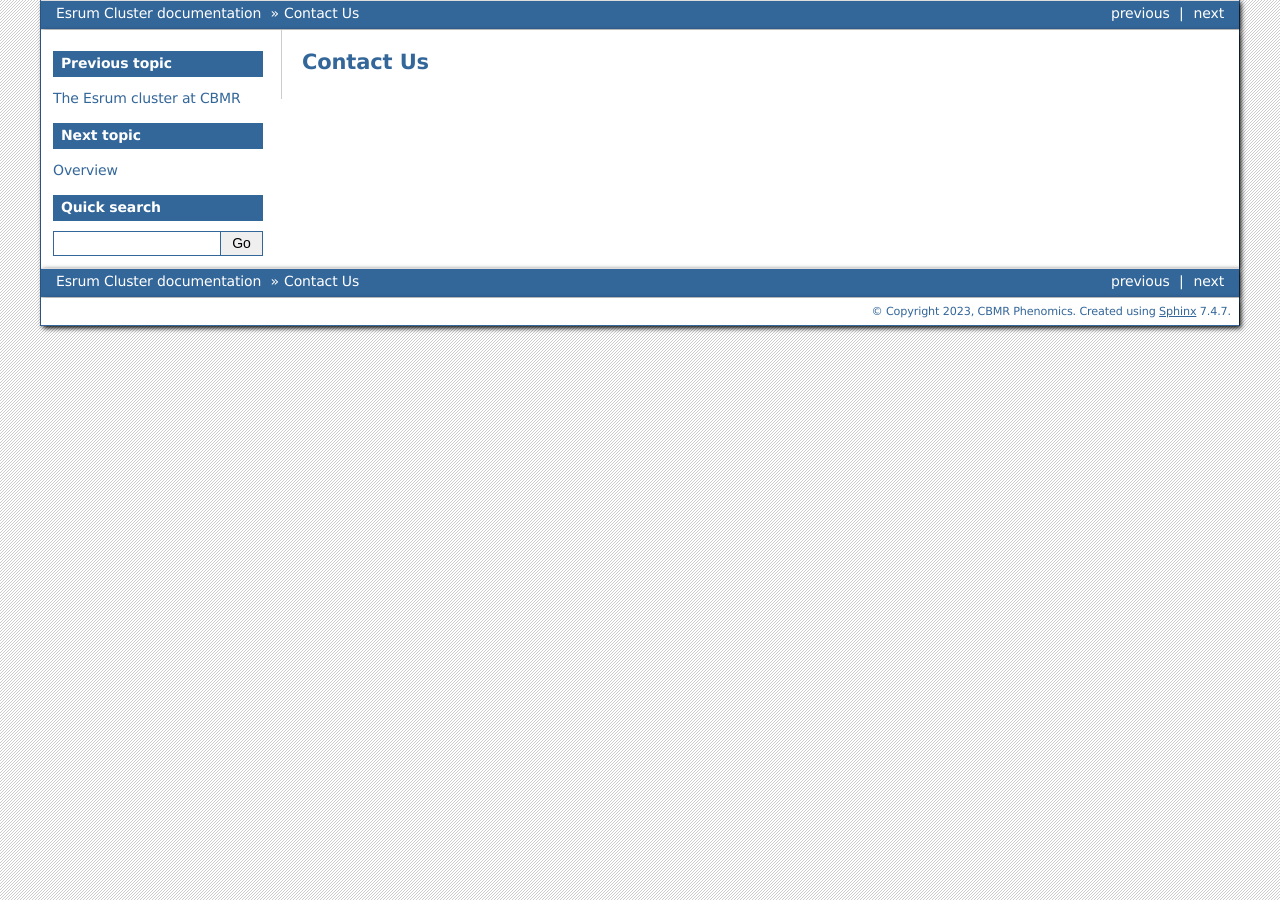
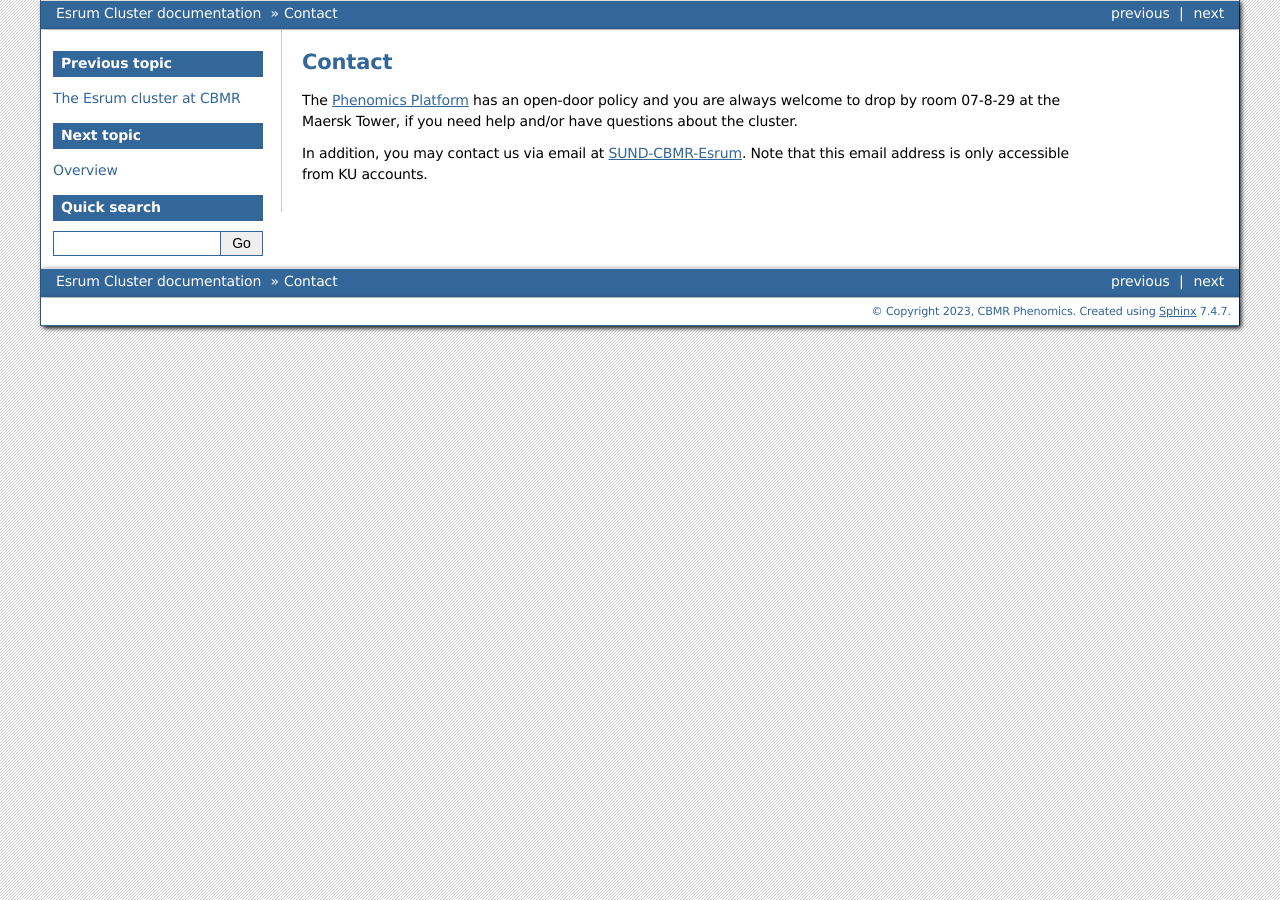
Before and after one commit to cbmrphenomics/cbmrphenomics.github.io, a Sphinx documentation site: the page built from esrum/source/contact.rst, in a window 1280 px wide. Built offline with Sphinx 7.4.7, drawn with Linux system fonts in a browser that asks for light colours.

Commit message:
add contact page

```diff
--- a/esrum/source/contact.rst
+++ b/esrum/source/contact.rst
@@ -1,3 +1,15 @@
-############
- Contact Us
-############
+.. _page_contact:
+
+#########
+ Contact
+#########
+
+The `Phenomics Platform`_ has an open-door policy and you are always
+welcome to drop by room 07-8-29 at the Maersk Tower, if you need help
+and/or have questions about the cluster.
+
+In addition, you may contact us via email at `SUND-CBMR-Esrum
+<mailto:esrum@sund.ku.dk.dk>`_. Note that this email address is only
+accessible from KU accounts.
+
+.. _phenomics platform: https://cbmr.ku.dk/research-facilities/phenomics/
--- a/esrum/source/index.rst
+++ b/esrum/source/index.rst
@@ -7,8 +7,8 @@
 the `Phenomics Platform`_ and is available to employees at CBMR and
 collaborators visiting CBMR.
 
--  See the Contact page for information about how and where to contact
-   us.
+-  See the :ref:`page_contact` page for information about how and where
+   to contact us.
 -  For an overview of the cluster architecture and features, see the
    :ref:`page_overview` page.
 -  To get access to the cluster and to run simple jobs, see the
```
